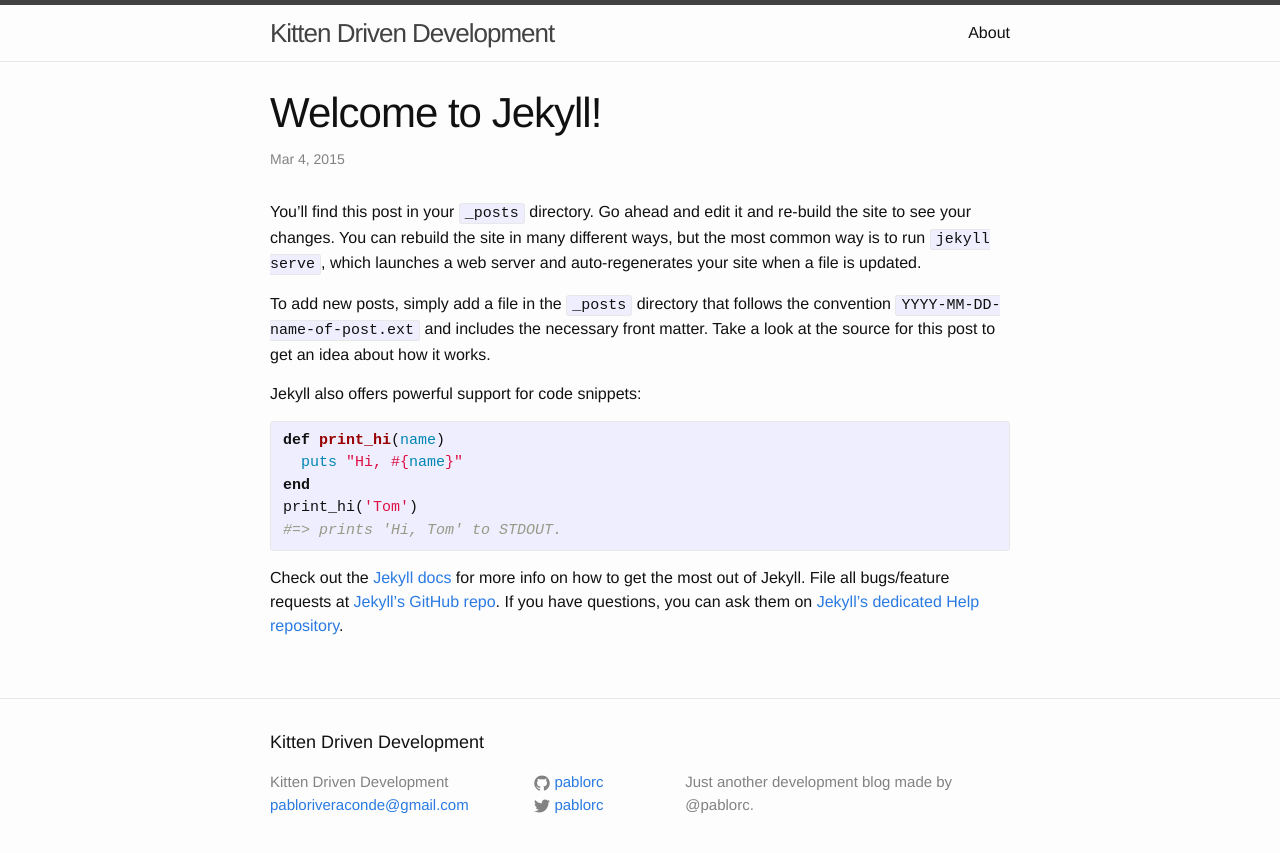
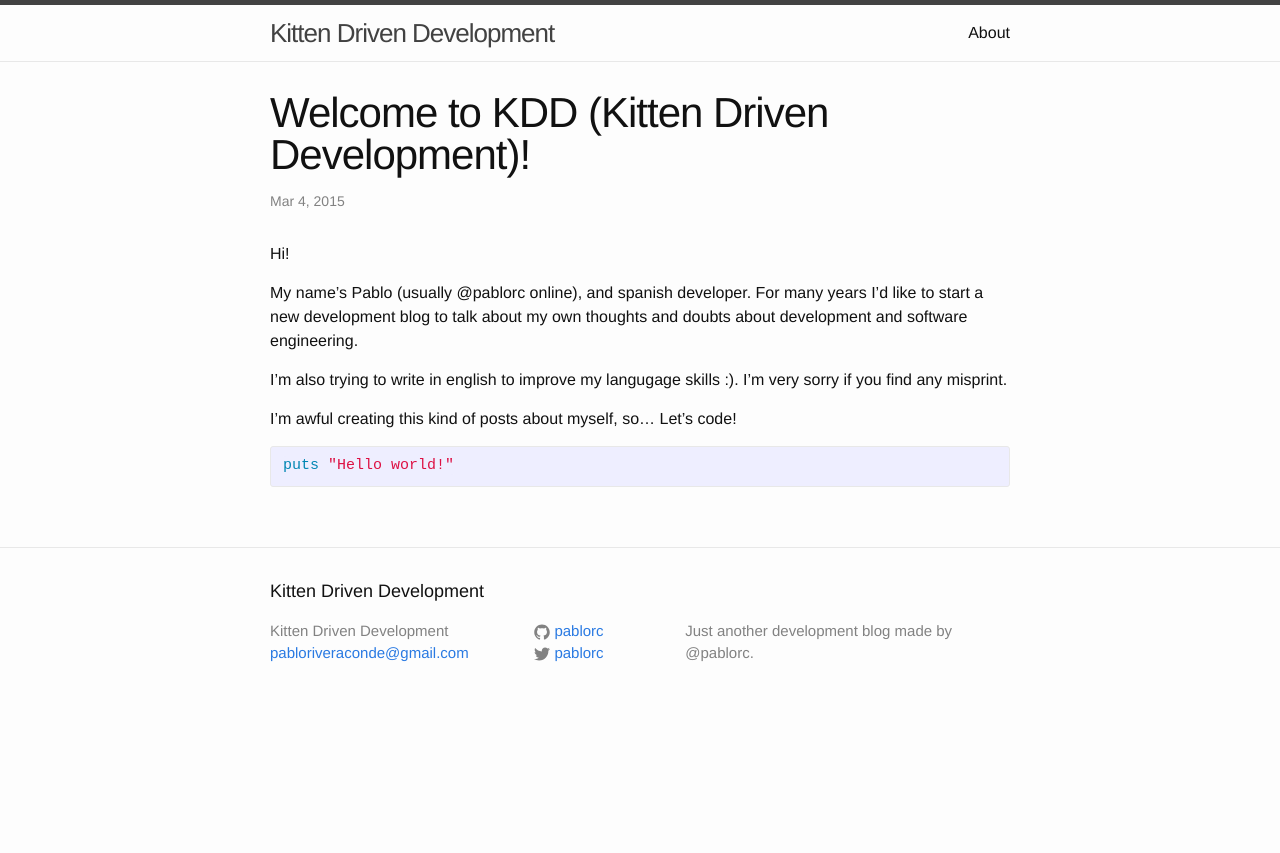
Before and after one commit to pablorc/blag, a Jekyll site: the page built from _posts/2015-03-04-welcome-to-jekyll.markdown, in a window 1280 px wide. Shown: the top 853 px of the page. Built offline with Jekyll 4.4.1, drawn with Linux system fonts in a browser that asks for light colours.

Commit message:
First post

```diff
--- a/_posts/2015-03-04-welcome-to-jekyll.markdown
+++ b/_posts/2015-03-04-welcome-to-jekyll.markdown
@@ -1,25 +1,18 @@
 ---
 layout: post
-title:  "Welcome to Jekyll!"
+title:  "Welcome to KDD (Kitten Driven Development)!"
 date:   2015-03-04 23:39:08
-categories: jekyll update
+categories: jekyll
 ---
-You’ll find this post in your `_posts` directory. Go ahead and edit it and re-build the site to see your changes. You can rebuild the site in many different ways, but the most common way is to run `jekyll serve`, which launches a web server and auto-regenerates your site when a file is updated.
 
-To add new posts, simply add a file in the `_posts` directory that follows the convention `YYYY-MM-DD-name-of-post.ext` and includes the necessary front matter. Take a look at the source for this post to get an idea about how it works.
+Hi!
 
-Jekyll also offers powerful support for code snippets:
+My name's Pablo (usually @pablorc online), and spanish developer. For many years I'd like to start a new development blog to talk about my own thoughts and doubts about development and software engineering.
+
+I'm also trying to write in english to improve my langugage skills :). I'm very sorry if you find any misprint.
+
+I'm awful creating this kind of posts about myself, so... Let's code!
 
 {% highlight ruby %}
-def print_hi(name)
-  puts "Hi, #{name}"
-end
-print_hi('Tom')
-#=> prints 'Hi, Tom' to STDOUT.
+puts "Hello world!"
 {% endhighlight %}
-
-Check out the [Jekyll docs][jekyll] for more info on how to get the most out of Jekyll. File all bugs/feature requests at [Jekyll’s GitHub repo][jekyll-gh]. If you have questions, you can ask them on [Jekyll’s dedicated Help repository][jekyll-help].
-
-[jekyll]:      http://jekyllrb.com
-[jekyll-gh]:   https://github.com/jekyll/jekyll
-[jekyll-help]: https://github.com/jekyll/jekyll-help
```
